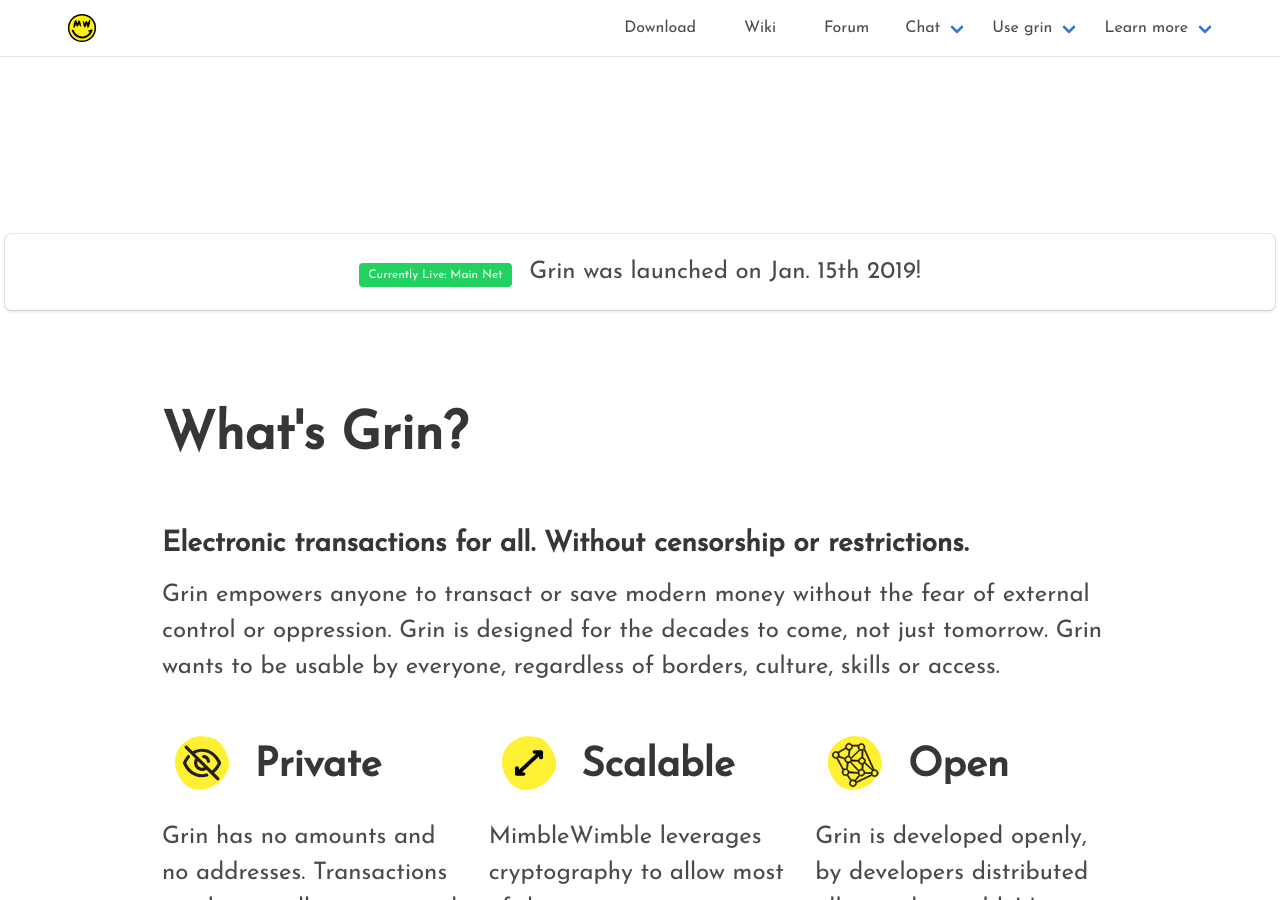
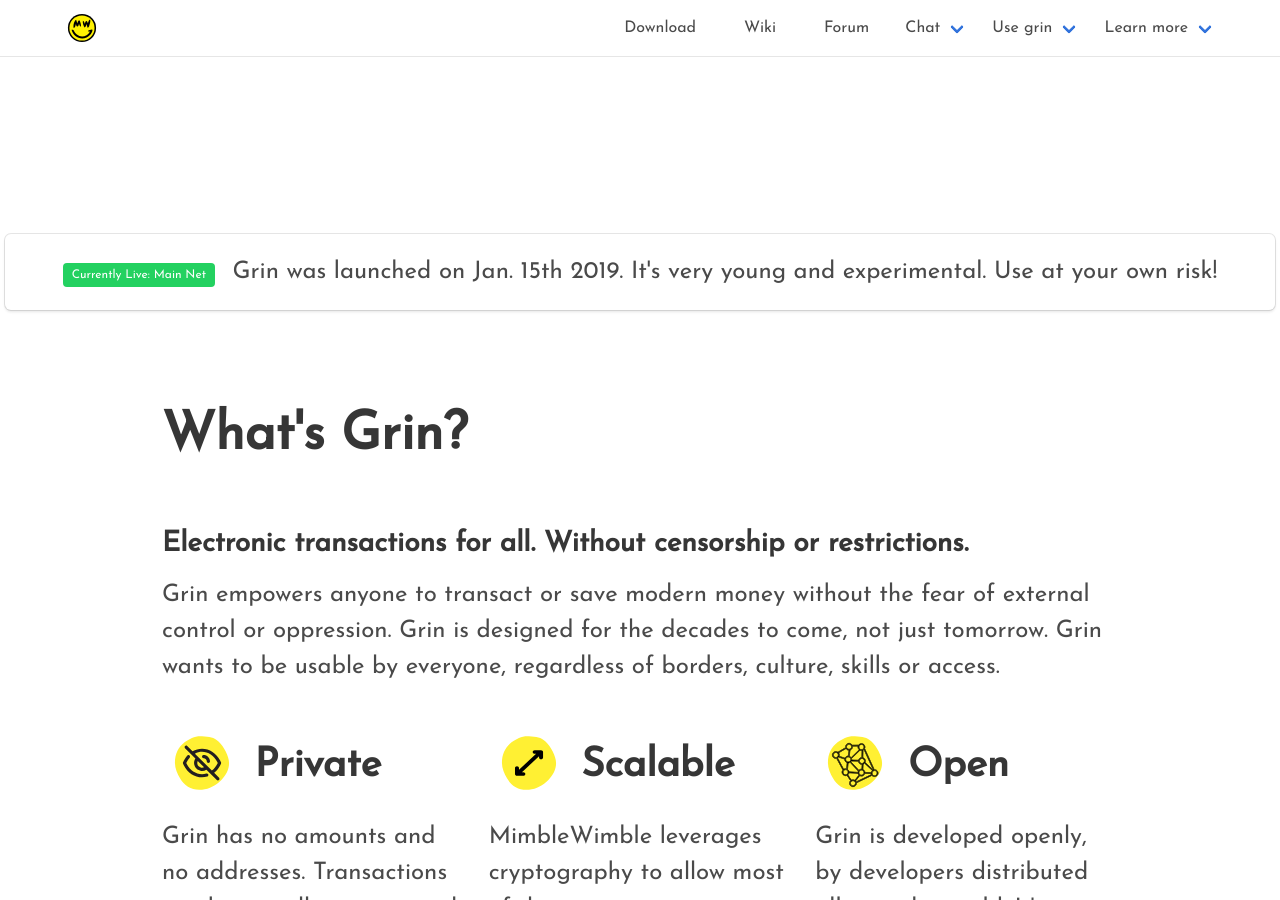
Before and after one commit to mimblewimble/site, a Jekyll site: the page built from index.md, in a window 1280 px wide and 900 px high, scrolled down 595 px. Built offline with Jekyll 4.4.1, drawn with Linux system fonts in a browser that asks for light colours; nearby versions of some CDN libraries.

Commit message:
Word of warning

```diff
--- a/index.md
+++ b/index.md
@@ -41,7 +41,7 @@
         Currently Live: Main Net
       </span>
       <span href="#" style="margin-left: 10px;">
-        Grin was launched on Jan. 15th 2019!
+        Grin was launched on Jan. 15th 2019. It's very young and experimental. Use at your own risk!
       </span>
       </p>
     </div>
```
